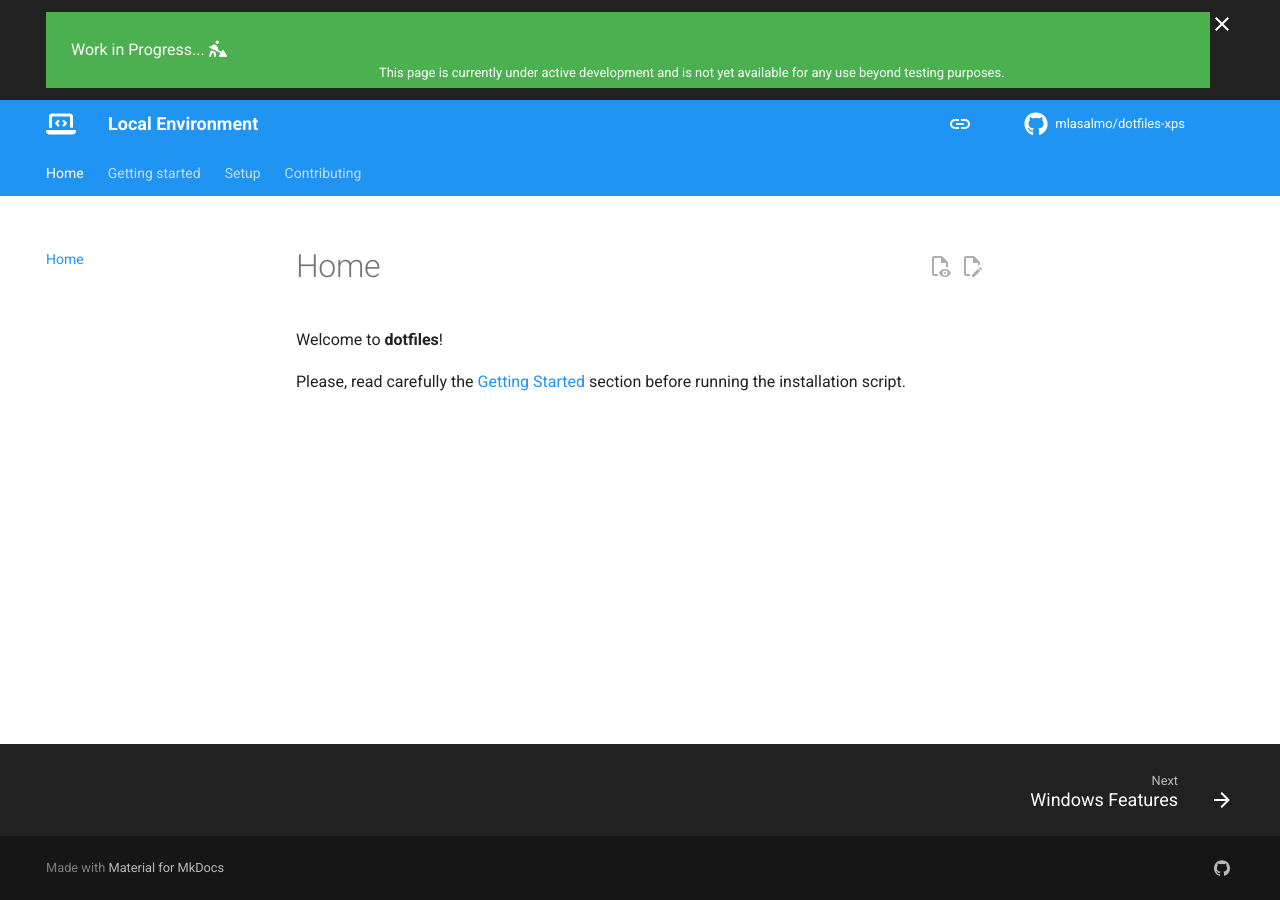
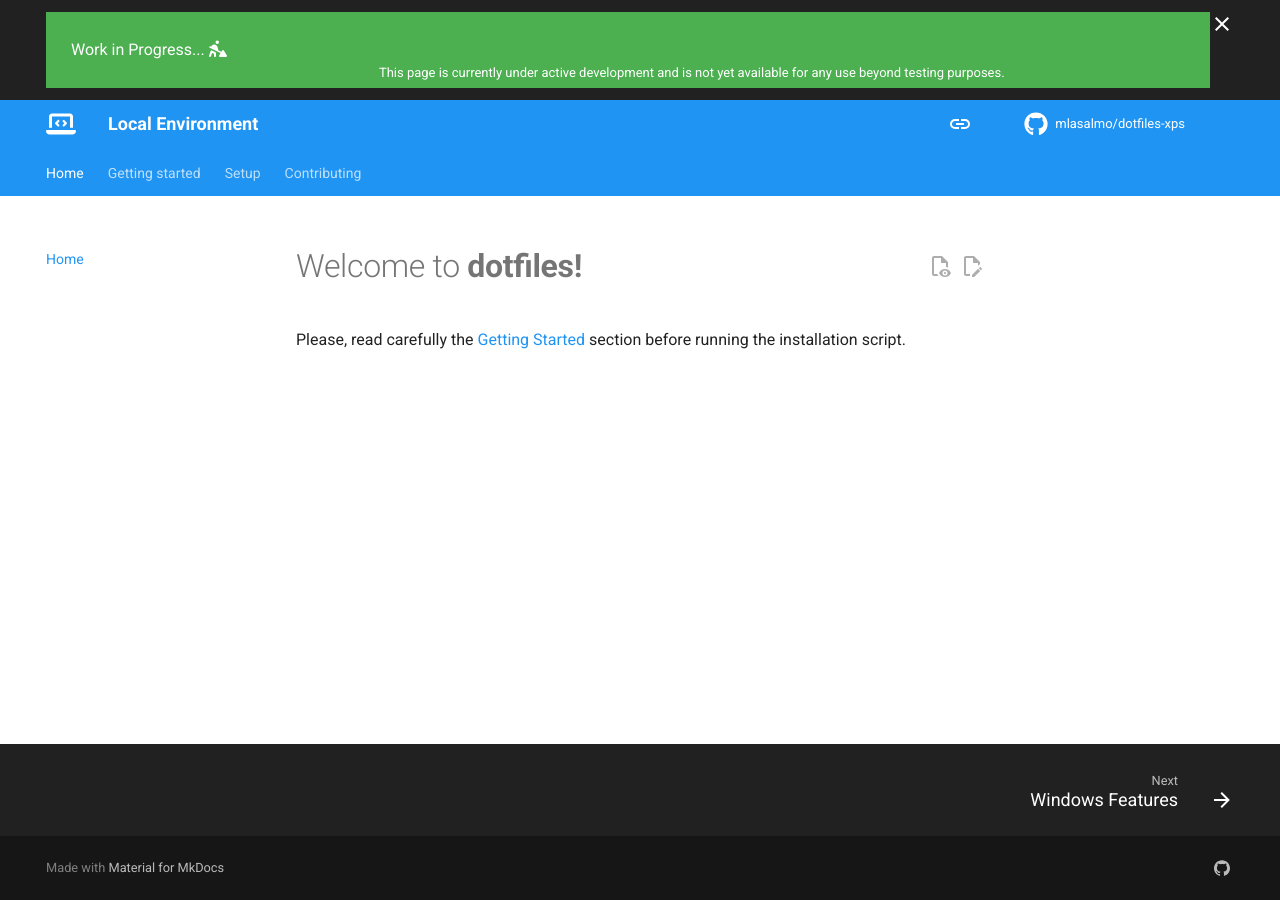
Before and after one commit to mlasalmo/dotfiles-xps, an MkDocs documentation site: the page built from docs/index.md, in a window 1280 px wide. Built offline with MkDocs 1.6.1 and Material for MkDocs 9.7.7, drawn with Linux system fonts in a browser that asks for light colours; comment, search, counter and statistics services are not loaded; some of the changed lines change nothing that is shown.

Commit message:
Update docs

```diff
--- a/docs/index.md
+++ b/docs/index.md
@@ -1,3 +1,3 @@
-Welcome to **dotfiles**!
+# Welcome to **dotfiles!**
 
-Please, read carefully the [Getting Started](https://pages.github.com/mlasalmo/dotfiles-xps/getting-started/prerequisites/) section before running the installation script.
+Please, read carefully the [Getting Started](https://pages.github.com/mlasalmo/dotfiles-xps/getting-started/) section before running the installation script.
```
